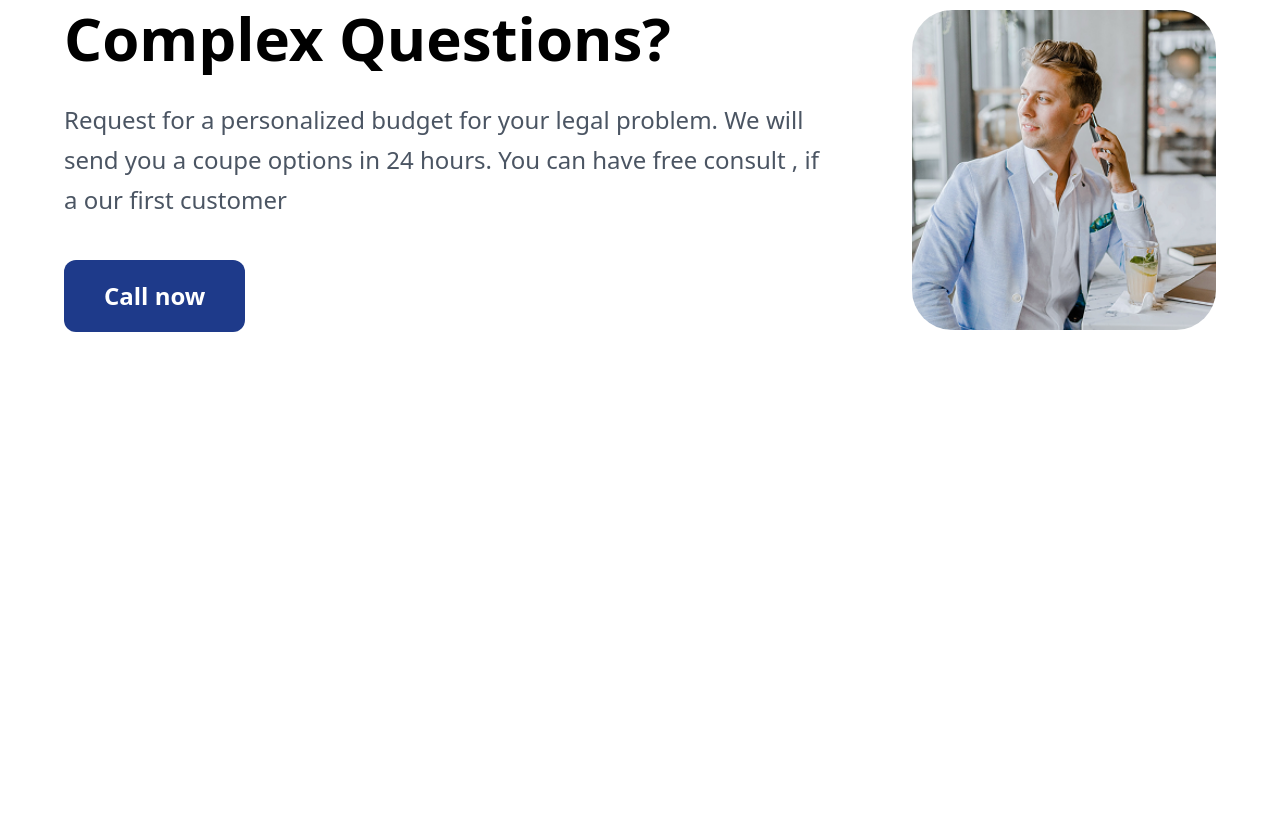
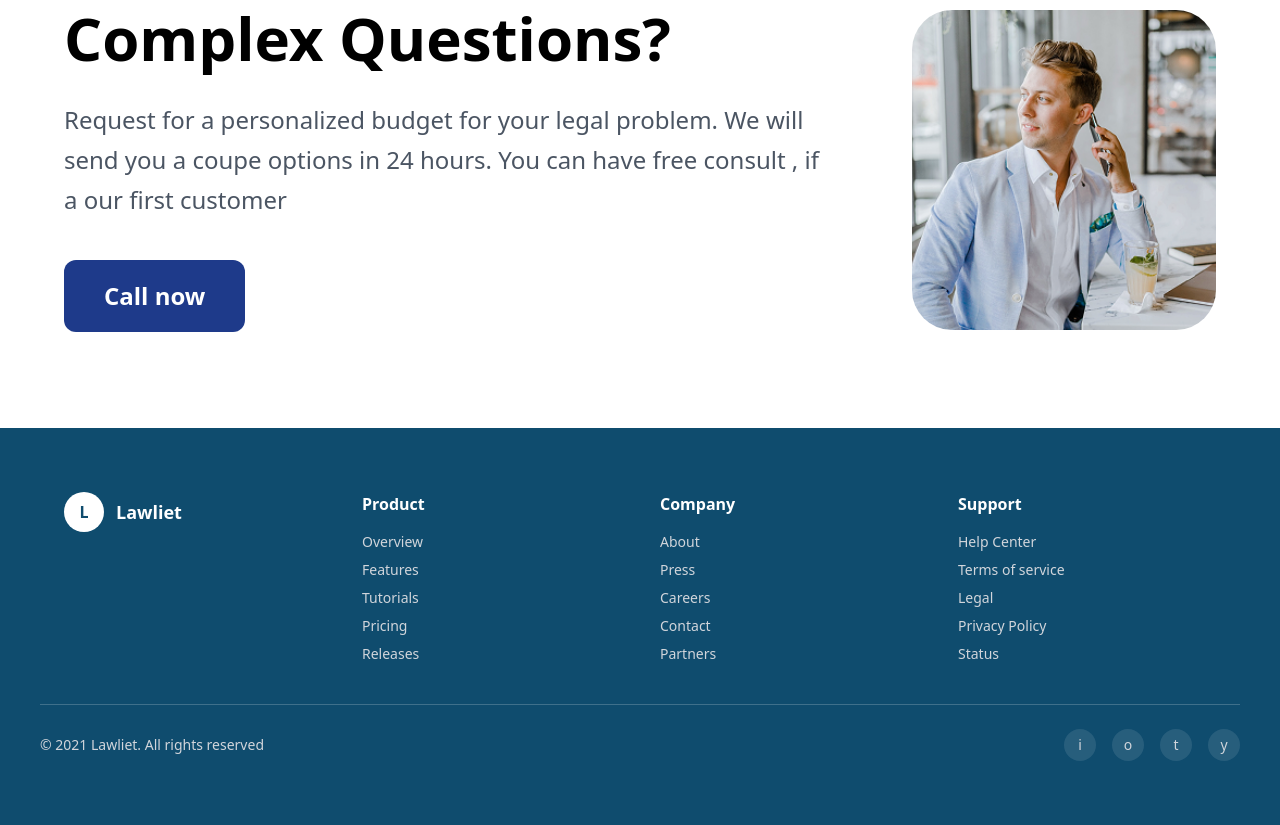
Before and after one commit to Zuhur061/rules, a website: page index.html in a window 1280 px wide. Shown: the part 1892-2717 px from the top of the page. Before the commit the page ends 2320 px from the top, so only its background shows below. Drawn offline with nearby package versions, Linux system fonts and the light colour scheme.

Commit message:
third sections

```diff
--- a/index.html
+++ b/index.html
@@ -18,10 +18,10 @@
       </h1>
     </div>
     <nav class="hidden md:flex gap-10 text-gray-700 text-sm">
-      <a href="#">CONTACT</a>
-      <a href="#">TESTIMONIALS</a>
-      <a href="#">ABOUT</a>
-      <a href="#">TERMS</a>
+      <p>CONTACT</p>
+      <p>TESTIMONIALS</p>
+      <p>ABOUT</p>
+      <p>TERMS</p>
     </nav>
     <div class="text-2xl">
     </div>
@@ -170,5 +170,55 @@
     </div>
   </div>
 </section>
+<section class="bg-[#0f4c6e] text-white px-10 py-16">
+  <div class="max-w-6xl mx-auto grid grid-cols-1 md:grid-cols-4 gap-10">
+    <div>
+      <div class="flex items-center gap-3 mb-6">
+        <div class="w-10 h-10 rounded-full bg-white text-[#0f4c6e] flex items-center justify-center font-bold"> L
+        </div>
+        <span class="text-lg font-semibold">Lawliet</span>
+      </div>
+    </div>
+    <div>
+      <h3 class="font-semibold mb-4">Product</h3>
+      <ul class="space-y-2 text-sm text-gray-300">
+        <li>Overview</li>
+        <li>Features</li>
+        <li>Tutorials</li>
+        <li>Pricing</li>
+        <li>Releases</li>
+      </ul>
+    </div>
+    <div>
+      <h3 class="font-semibold mb-4">Company</h3>
+      <ul class="space-y-2 text-sm text-gray-300">
+        <li>About</li>
+        <li>Press</li>
+        <li>Careers</li>
+        <li>Contact</li>
+        <li>Partners</li>
+      </ul>
+    </div>
+    <div>
+      <h3 class="font-semibold mb-4">Support</h3>
+      <ul class="space-y-2 text-sm text-gray-300">
+        <li>Help Center</li>
+        <li>Terms of service</li>
+        <li>Legal</li>
+        <li>Privacy Policy</li>
+        <li>Status</li>
+      </ul>
+    </div>
+  </div>
+  <div class="border-t border-white/20 mt-10 pt-6 flex flex-col md:flex-row justify-between items-center text-sm text-gray-300">
+    <p>© 2021 Lawliet. All rights reserved</p>
+    <div class="flex gap-4 mt-4 md:mt-0">
+      <div class="w-8 h-8 rounded-full bg-white/10 flex items-center justify-center">i</div>
+      <div class="w-8 h-8 rounded-full bg-white/10 flex items-center justify-center">o</div>
+      <div class="w-8 h-8 rounded-full bg-white/10 flex items-center justify-center">t</div>
+      <div class="w-8 h-8 rounded-full bg-white/10 flex items-center justify-center">y</div>
+    </div>
+  </div>
+</section>
 </body>
 </html>
```
